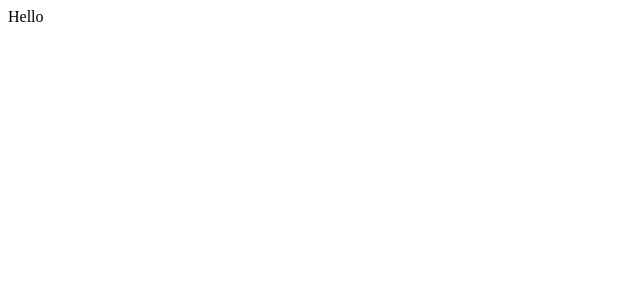
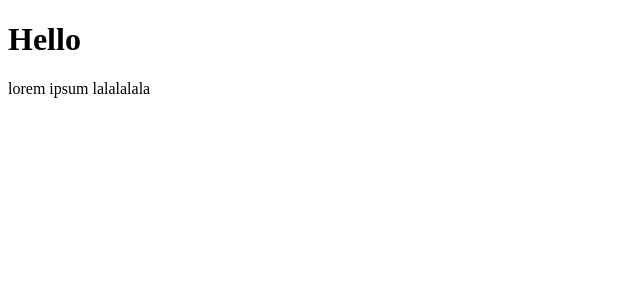
Before and after one commit to HamInKyou/hook-exercise, a React (Create React App) app: page / in a window 1280 px wide. Shown: the top 300 px of the page, without its empty margins (0-640 px from the left). Built offline with nearby package versions, Linux system fonts and the light colour scheme.

Commit message:
feat: useFadeIn 완성

```diff
--- a/src/App.js
+++ b/src/App.js
@@ -1,9 +1,14 @@
-import useBeforeLeave from "./useBeforeLeave";
+import useFadeIn from "./useFadeIn";
 
 function App() {
-  const begForLife = () => console.log("Pls dont leave");
-  useBeforeLeave(begForLife);
-  return <div className="App">Hello</div>;
+  const fadeInH1 = useFadeIn(1, 2);
+  const fadeInP = useFadeIn(5, 3);
+  return (
+    <div className="App">
+      <h1 {...fadeInH1}>Hello</h1>
+      <p {...fadeInP}>lorem ipsum lalalalala</p>
+    </div>
+  );
 }
 
 export default App;
--- /dev/null
+++ b/src/useFadeIn.js
@@ -0,0 +1,18 @@
+import { useEffect, useRef } from "react";
+
+const useFadeIn = (duration = 1, delay = 0) => {
+  const ref = useRef();
+  useEffect(() => {
+    const element = ref.current;
+    if (typeof duration !== "number" || typeof delay !== "number") {
+      return;
+    }
+    if (element) {
+      element.style.transition = `opacity ${duration}s ease-in-out ${delay}s`;
+      element.style.opacity = 1;
+    }
+  }, [duration, delay]);
+  return { ref, style: { opacity: 0 } };
+};
+
+export default useFadeIn;
```
